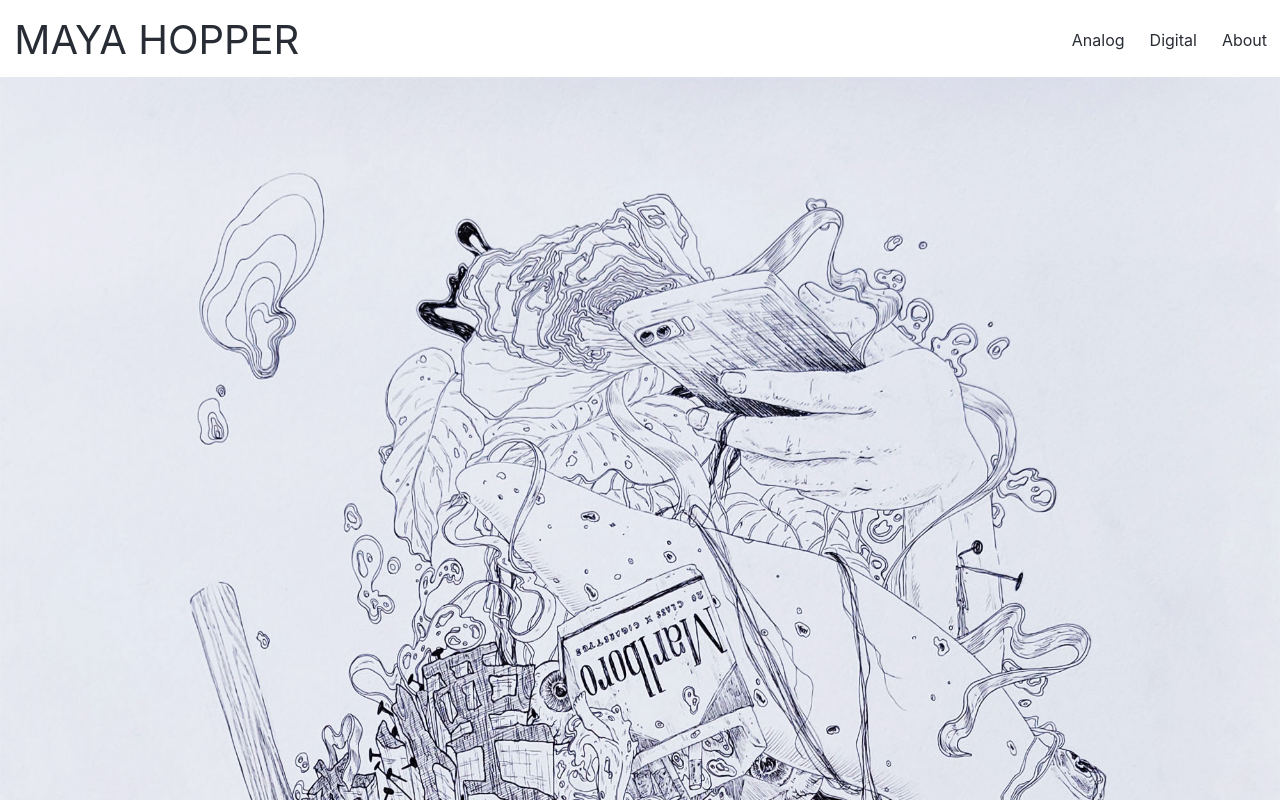
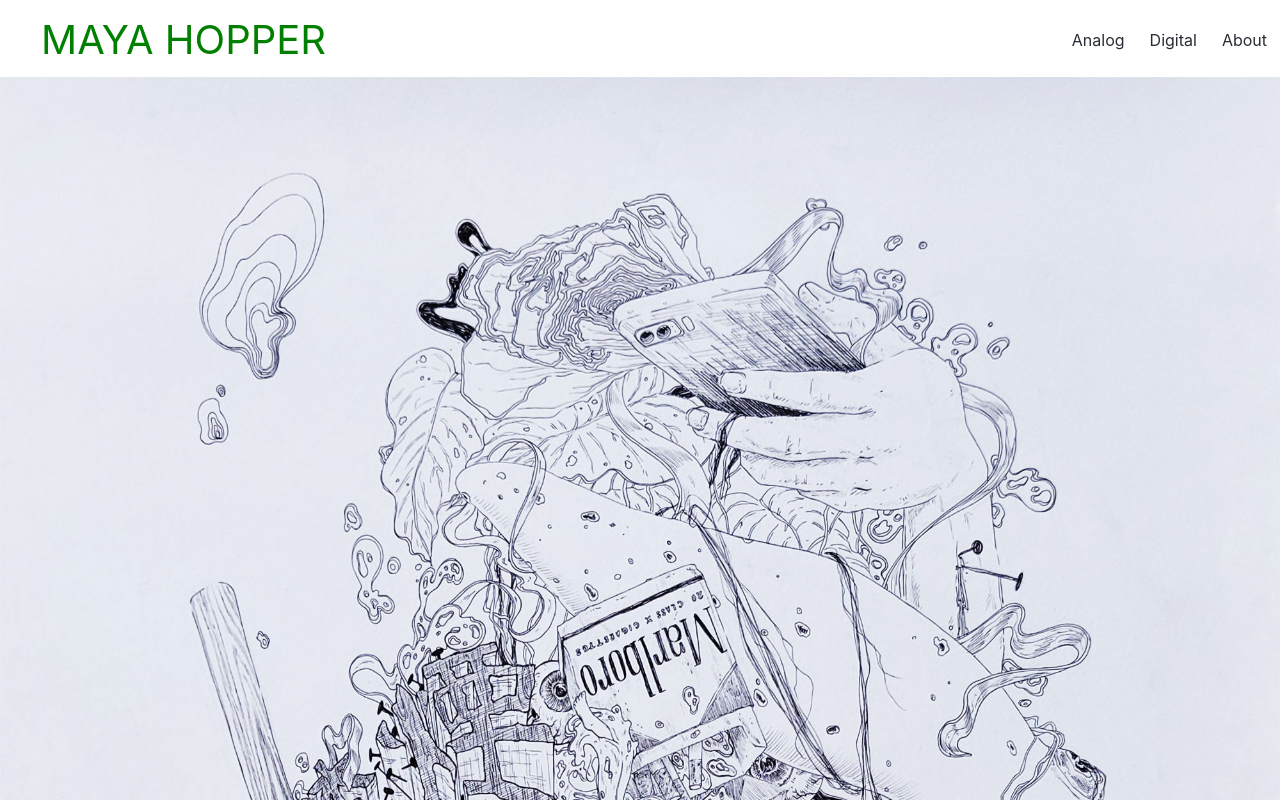
Before and after one commit to mayahopp/PortfolioWebsite, a React (Create React App) app in the folder portfolio/: page /About in a window 1280 px wide. Shown: the top 800 px of the page. Built offline with nearby package versions, Linux system fonts and the light colour scheme.

Commit message:
green Maya

```diff
--- a/portfolio/src/App.css
+++ b/portfolio/src/App.css
@@ -80,9 +80,9 @@ padding-left: 100pt;
  .btn-titletext {
   float:left;
   font-size:250%;
-  color:green;
-  padding-left:10pt;
-  text-decoration: none;
+  color:green !important;
+  padding-left:30pt !important;
+  text-decoration: none !important;
 }
 .titletext .btn:hover{
   color:black;
```
